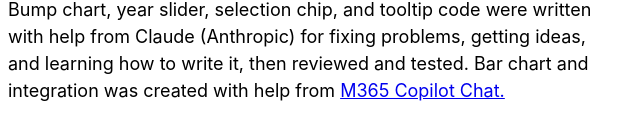
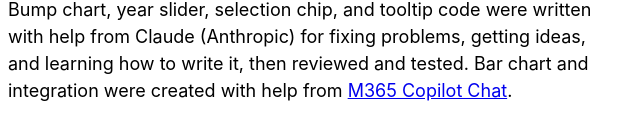
Before and after one commit to Kshao17/cosi116a-group9-final, a plain HTML site: page index.html in a window 1280 px wide. Shown: the part 6970-7110 px from the top of the page, 347-987 px from the left. Drawn offline with Linux system fonts and the light colour scheme.

Commit message:
minor rewording

```diff
--- a/index.html
+++ b/index.html
@@ -256,8 +256,8 @@
       <li><a href="https://d3js.org/">D3: Data-Driven Documents</a> by Mike Bostock.</li>
       <li>Bump chart, year slider, selection chip, and tooltip code were written with help from Claude (Anthropic) for
         fixing problems, getting ideas, and learning how to write it, then reviewed and tested. Bar chart and
-        integration was created with help from <a
-          href="https://www.brandeis.edu/its/software-systems/ai-tools/copilot.html">M365 Copilot Chat.</a></li>
+        integration were created with help from <a
+          href="https://www.brandeis.edu/its/software-systems/ai-tools/copilot.html">M365 Copilot Chat</a>.</li>
     </ul>
 
   </div>
```
